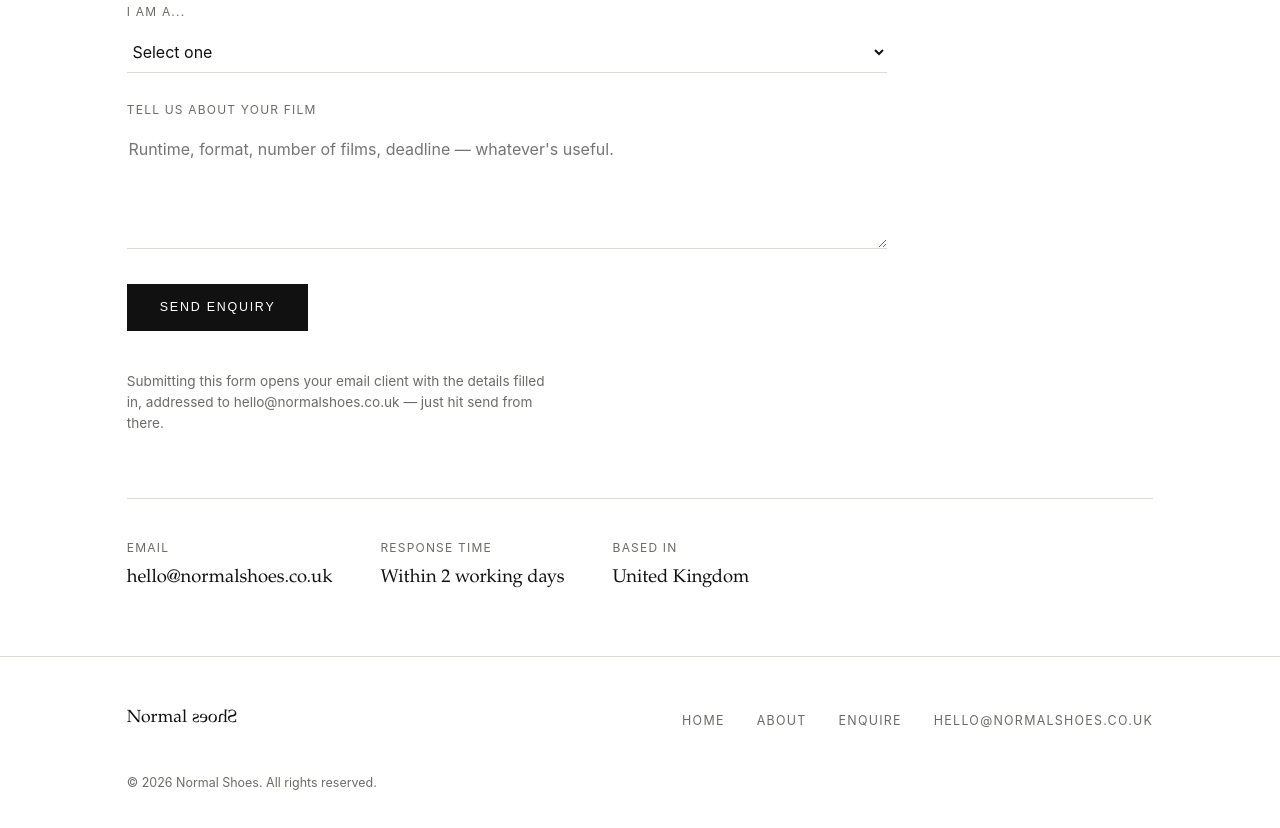
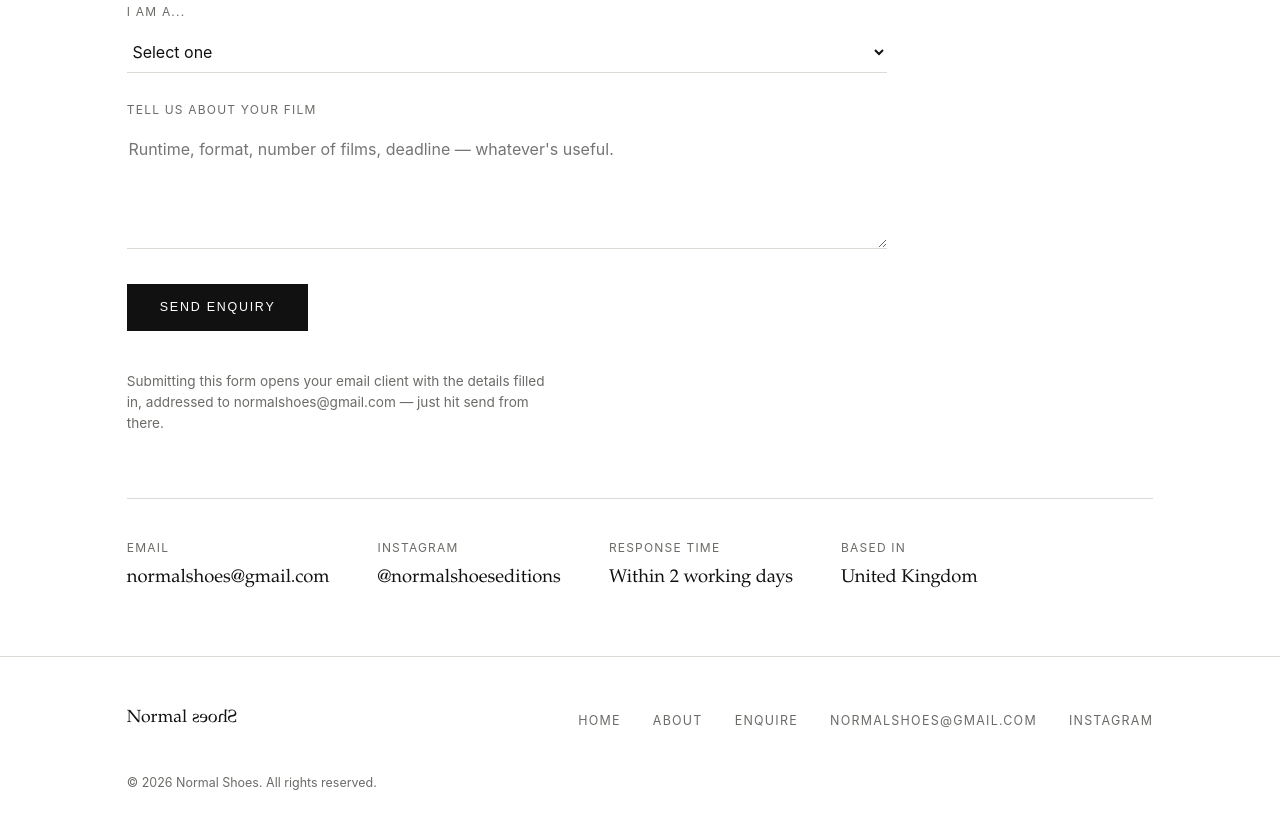
Before and after one commit to Kennydog07/NormalShoes, a plain HTML site: page enquire.html in a window 1280 px wide. Shown: the part 685-1513 px from the top of the page. Drawn offline with Linux system fonts and the light colour scheme.

Commit message:
Add files via upload

```diff
--- a/enquire.html
+++ b/enquire.html
@@ -102,20 +102,24 @@
 
         <p class="form-note">
           Submitting this form opens your email client with the details
-          filled in, addressed to hello@normalshoes.co.uk — just hit send
+          filled in, addressed to normalshoes@gmail.com — just hit send
           from there.
         </p>
 
         <div id="form-success" class="form-success">
           Your email client should now be open with your enquiry ready to
           send. If nothing happened, email us directly at
-          <a href="mailto:hello@normalshoes.co.uk" style="text-decoration:underline;">hello@normalshoes.co.uk</a>.
+          <a href="mailto:normalshoes@gmail.com" style="text-decoration:underline;">normalshoes@gmail.com</a>.
         </div>
 
         <div class="contact-strip">
           <div class="item">
             <div class="label">Email</div>
-            <div class="value"><a href="mailto:hello@normalshoes.co.uk">hello@normalshoes.co.uk</a></div>
+            <div class="value"><a href="mailto:normalshoes@gmail.com">normalshoes@gmail.com</a></div>
+          </div>
+          <div class="item">
+            <div class="label">Instagram</div>
+            <div class="value"><a href="https://www.instagram.com/normalshoeseditions/" target="_blank" rel="noopener">@normalshoeseditions</a></div>
           </div>
           <div class="item">
             <div class="label">Response Time</div>
@@ -137,7 +141,8 @@
         <li><a href="index.html">Home</a></li>
         <li><a href="about.html">About</a></li>
         <li><a href="enquire.html">Enquire</a></li>
-        <li><a href="mailto:hello@normalshoes.co.uk">hello@normalshoes.co.uk</a></li>
+        <li><a href="mailto:normalshoes@gmail.com">normalshoes@gmail.com</a></li>
+        <li><a href="https://www.instagram.com/normalshoeseditions/" target="_blank" rel="noopener">Instagram</a></li>
       </ul>
       <p class="copyright">&copy; 2026 Normal Shoes. All rights reserved.</p>
     </div>
```
Also changed, not shown: about.html (+2 -1 lines), index.html (+2 -1 lines).
